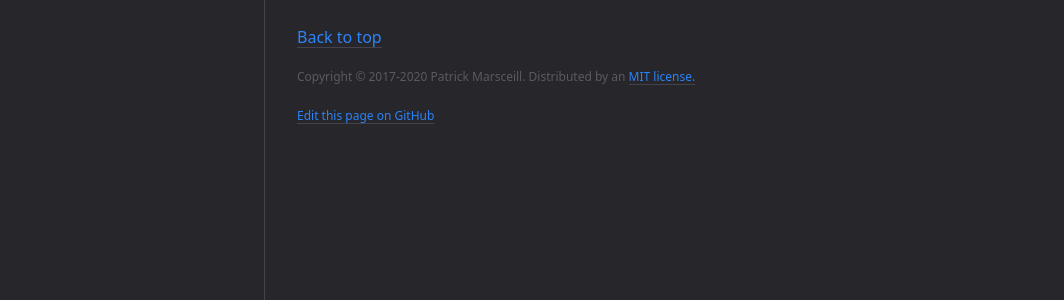
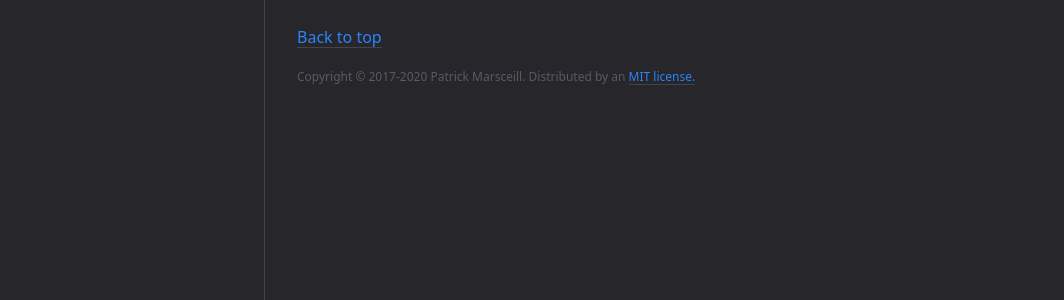
Before and after one commit to hangillee/hangillee.github.io, a Jekyll site: the page built from index.md, in a window 1280 px wide. Shown: the part 296-596 px from the top of the page, without its empty margins (107-1171 px from the left). Built offline with Jekyll 4.4.1, drawn with Linux system fonts in a browser that asks for light colours.

Commit message:
CHORE Edit style

```diff
--- a/_config.yml
+++ b/_config.yml
@@ -91,7 +91,7 @@ last_edit_time_format: "%b %e %Y at %I:%M %p" # uses ruby's time format: https:/
 
 
 # Footer "Edit this page on GitHub" link text
-gh_edit_link: true # show or hide edit this page link
+gh_edit_link: false # show or hide edit this page link
 gh_edit_link_text: "Edit this page on GitHub"
 gh_edit_repository: "https://github.com/hangillee/hangillee.githut.io" # the github URL for your repo
 gh_edit_branch: "main" # the branch that your docs is served from
@@ -110,9 +110,10 @@ plugins:
   - jekyll-seo-tag
 
 kramdown:
+  syntax_highlighter: rouge
   syntax_highlighter_opts:
     block:
-      line_numbers: false
+      line_numbers: true
 
 compress_html:
   clippings: all
```
